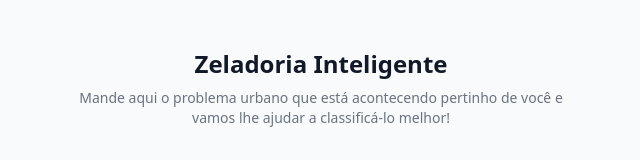
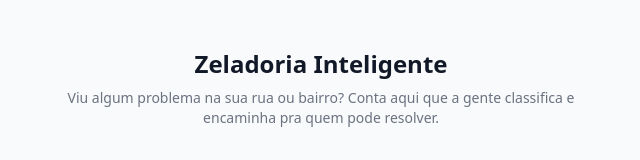
Before and after one commit to lgustavosoftwareengineer/zeladoria-inteligente, a Next.js app in the folder apps/web/: page / in a window 1280 px wide. Shown: the top 160 px of the page, without its empty margins (319-959 px from the left). Built offline with nearby package versions, Linux system fonts and the light colour scheme; no server answers.

Commit message:
refactor: update text content in ReportPage for clarity and engagement
- Revised the introductory text in ReportPage to enhance user engagement and clarity, encouraging users to report urban issues more effectively.

```diff
--- a/apps/web/src/features/reports/pages/ReportPage/ReportPage.tsx
+++ b/apps/web/src/features/reports/pages/ReportPage/ReportPage.tsx
@@ -9,8 +9,8 @@ export function ReportPage() {
             Zeladoria Inteligente
           </h1>
           <p className="mt-2 text-sm text-gray-500">
-            Mande aqui o problema urbano que está acontecendo pertinho de você e
-            vamos lhe ajudar a classificá-lo melhor!
+            Viu algum problema na sua rua ou bairro? Conta aqui que a gente
+            classifica e encaminha pra quem pode resolver.
           </p>
         </div>
 
```
